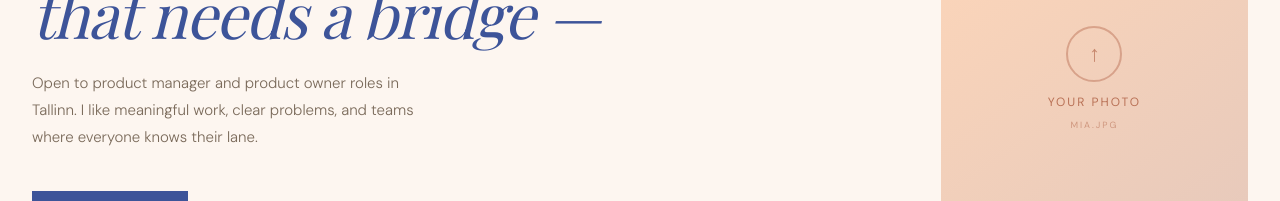
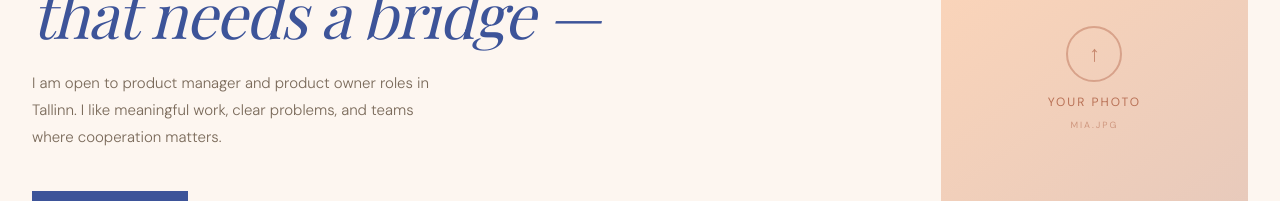
Before and after one commit to miafirst/Portfolio-Mia, a React (Vite) app: page / in a window 1280 px wide. Shown: the part 2939-3140 px from the top of the page. Built offline with nearby package versions, Linux system fonts and the light colour scheme; a web font is replaced by a local one.

Commit message:
Update App.jsx

```diff
--- a/src/App.jsx
+++ b/src/App.jsx
@@ -534,8 +534,8 @@ function Contact() {
               maxWidth: 400, lineHeight: 1.8,
               margin: "0 0 40px", fontWeight: 300,
             }}>
-              Open to product manager and product owner roles in Tallinn.
-              I like meaningful work, clear problems, and teams where everyone knows their lane.
+              I am open to product manager and product owner roles in Tallinn.
+              I like meaningful work, clear problems, and teams where cooperation matters.
             </p>
             <a href="mailto:mialhtv@gmail.com" style={{
               fontFamily: "'DM Sans', sans-serif",
```
